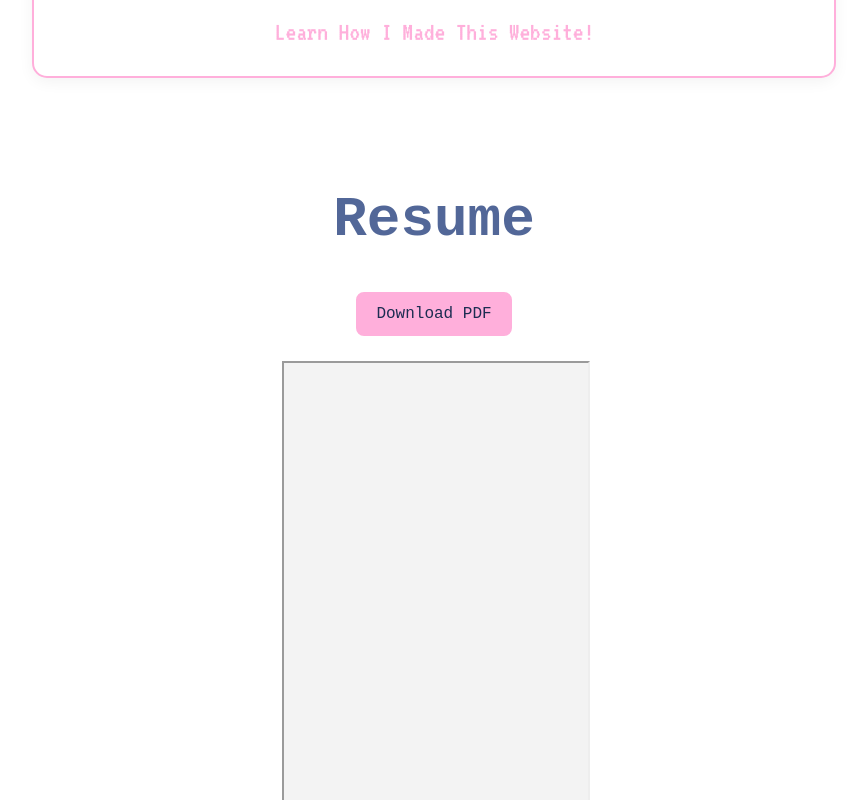
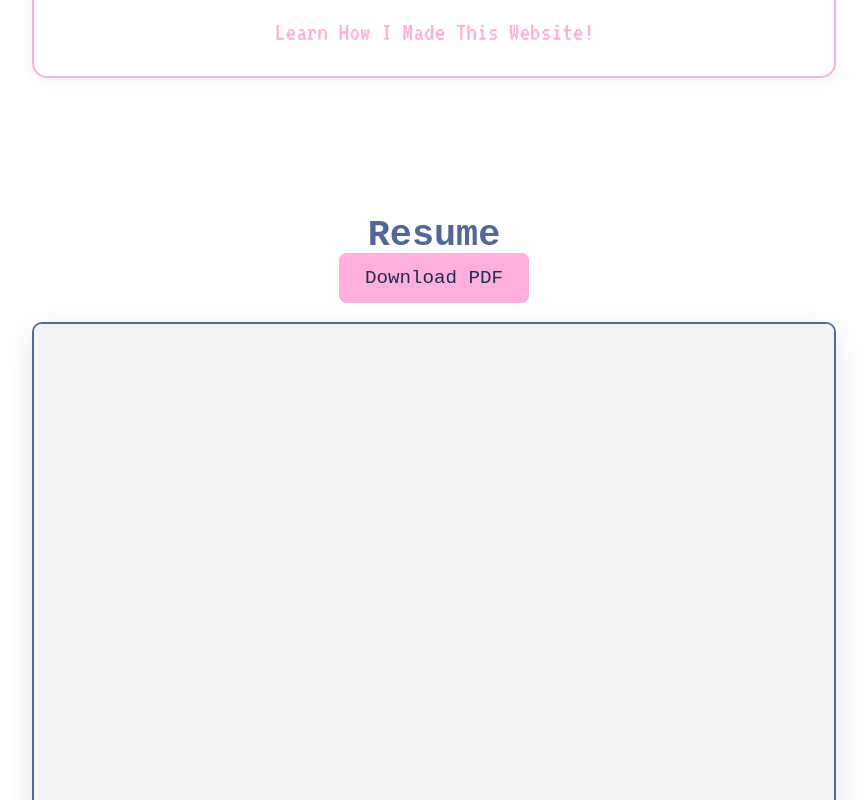
Before and after one commit to alynguyxn/alyssa-portfolio, a React (Vite) app: page / in a window 1280 px wide. Shown: the part 2260-3060 px from the top of the page, without its empty margins (206-1073 px from the left). Built offline with nearby package versions, Linux system fonts and the light colour scheme; a web font is replaced by a local one.

Commit message:
formatting resume section

```diff
--- a/src/index.css
+++ b/src/index.css
@@ -546,55 +546,49 @@ button:focus-visible {
 }
 /*----------------------------------------------------------------------------*/
 
+/* resume */
 #resume {
   background-color: #FFFFFF !important;
   width: 100vw !important;
   max-width: none !important;
   margin: 0 !important;
-
-  /* 1. Reduced top padding from 40px to 20px to close the gap */
-  padding: 20px 0 100px 0;
-
+  padding: 40px 0;
   display: flex;
   flex-direction: column;
   align-items: center;
-  position: relative;
-  box-sizing: border-box;
-
-  /* 2. Keeps the section from hiding under the navbar */
-  scroll-margin-top: 70px;
-}
-
-#resume h2 {
-  font-family: 'Dotemp', monospace !important;
-  color: #526798 !important;
-  font-size: 3.5rem;
-  text-align: center;
-
-  /* 3. Tightened these margins to move the title up */
-  margin-top: 10px;
-  margin-bottom: 30px;
-  width: 100%;
 }
 
 .resume-download {
-  margin-bottom: 25px;
+  margin-bottom: 30px;
 }
 
 .download-btn {
-  background-color: #ffafdb;
-  color: #1D2D52;
-
-  /* 4. Reduced padding and font-size to make the button smaller */
-  padding: 8px 18px;
-  font-size: 1rem;
-
+  background-color: #ffafdb; /* Pink */
+  color: #1D2D52; /* Navy */
+  padding: 12px 24px;
   border-radius: 8px;
   font-family: 'Dotemp', monospace;
   text-decoration: none;
+  font-size: 1.2rem;
   transition: transform 0.2s ease, background-color 0.2s ease;
   border: 2px solid #ffafdb;
-  display: inline-block;
 }
 
-/* ... keep the rest of your hover and viewer styles ... */
+.download-btn:hover {
+  background-color: #FFFFFF;
+  color: #ffafdb;
+  transform: scale(1.05);
+}
+
+.resume-viewer {
+  width: 800px;
+  max-width: 90%;
+  border: 2px solid #526798; /* Light Blue border */
+  border-radius: 10px;
+  overflow: hidden;
+  box-shadow: 0 10px 30px rgba(0,0,0,0.1);
+}
+
+.resume-viewer iframe {
+  border: none;
+}
```
